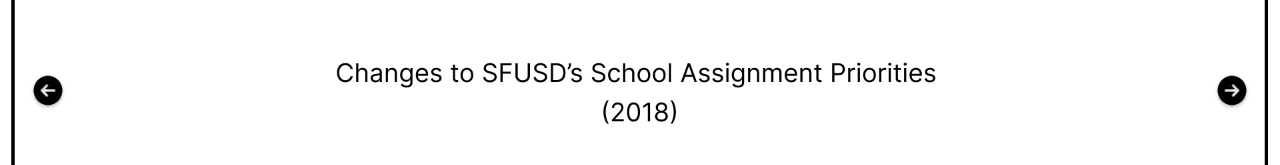
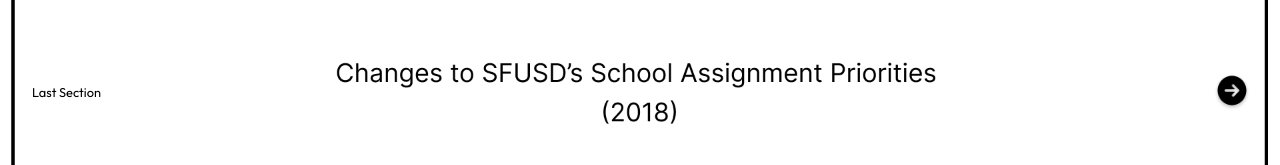
Before and after one commit to emilyhanyf/SFUSD-website, a React (Vite) app: page /SFUSD-website/part3 in a window 1280 px wide. Shown: the part 319-484 px from the top of the page. Built offline with nearby package versions, Linux system fonts and the light colour scheme.

Commit message:
Fixed next/last section bug

```diff
--- a/src/components/Part1/Part1.jsx
+++ b/src/components/Part1/Part1.jsx
@@ -37,9 +37,9 @@
     window.location.href = "/SFUSD-website/";
   };
 
-  const handleNextSection = () => {
-    window.location.href = "/SFUSD-website/part2";
-  };
+  // const handleNextSection = () => {
+  //   window.location.href = "/SFUSD-website/part2";
+  // };
 
   return (
     <div>
@@ -118,11 +118,6 @@
           <button
             className={`${styles.btn} ${styles.rightButton}`}
           >
-            {/* <img
-              src={getImageUrl("part1/rightArrow.png")}
-              alt="Next"
-              className={styles.icon}
-            /> */}
             <div className={`${styles.textBtn}`}>
              <Link to="/part2">
               Next Section
--- a/src/components/Part1/Part1.module.css
+++ b/src/components/Part1/Part1.module.css
@@ -65,11 +65,12 @@
   padding-left: 0.5vw;
 }
 
-.textBtn:hover {
-  color: #471803;
+.textBtn:hover a {
+  color: #886756;
 }
 
 .textBtn a {
+  color: #694220;
   text-decoration: none;
 }
 
--- a/src/components/Part2/Part2.jsx
+++ b/src/components/Part2/Part2.jsx
@@ -52,13 +52,13 @@
     setScreenData(screens[2]);
   };
 
-  const handleLastSection = () => {
-    window.location.href = "/SFUSD-website/part1";
-  };
+  // const handleLastSection = () => {
+  //   window.location.href = "/SFUSD-website/part1";
+  // };
 
-  const handleNextSection = () => {
-    window.location.href = "/SFUSD-website/part3";
-  };
+  // const handleNextSection = () => {
+  //   window.location.href = "/SFUSD-website/part3";
+  // };
 
   return (
     <div>
@@ -131,44 +131,30 @@
                 />
               </button>
             )}
-            {screenData.id === screens.length - 1 && (
-          <button
-            className={`${styles.btn} ${styles.rightButton}`}
-            onClick={handleNextSection}
-          >
-            <img
-              src={getImageUrl("part2/rightArrow.png")}
-              alt="Next"
-              className={styles.icon}
-            />
-          </button>
-        )}
           </>
         )}
 
         {screenData.id === 0 && (
           <button
             className={`${styles.btn} ${styles.leftButton}`}
-            onClick={handleLastSection}
           >
-            <img
-              src={getImageUrl("part2/leftArrow.png")}
-              alt="Last"
-              className={styles.icon}
-            />
+            <div className={`${styles.textBtn}`}>
+             <Link to="/part1">
+              Last Section
+            </Link>
+            </div>
           </button>
         )}
 
         {screenData.id === screens.length - 1 && (
           <button
             className={`${styles.btn} ${styles.rightButton}`}
-            onClick={handleNextSection}
           >
-            <img
-              src={getImageUrl("part2/rightArrow.png")}
-              alt="Next"
-              className={styles.icon}
-            />
+            <div className={`${styles.textBtn}`}>
+             <Link to="/part3">
+              Next Section
+            </Link>
+            </div>
           </button>
         )}
 
--- a/src/components/Part2/Part2.module.css
+++ b/src/components/Part2/Part2.module.css
@@ -136,3 +136,23 @@
 .topBtn a {
   text-decoration: none;
 }
+
+.textBtn {
+  color: #3d3d3d;
+  font-size: 1vw;
+  border: none;
+  background-color: transparent;
+  cursor: pointer;
+  align-items: center;
+  padding-right: 0.5vw;
+  padding-left: 0.5vw;
+}
+
+.textBtn:hover a {
+  color: #767676;
+}
+
+.textBtn a {
+  color: #3d3d3d;
+  text-decoration: none;
+}
--- a/src/components/Part3/Part3.jsx
+++ b/src/components/Part3/Part3.jsx
@@ -2,7 +2,7 @@
 import { getImageUrl } from "../../utils";
 import styles from "./Part3.module.css";
 import Accordion from "./accordion";
-import Accordion2 from './accordion2';
+import Accordion2 from "./accordion2";
 import { Link } from "react-router-dom";
 
 const screens = [
@@ -70,13 +70,13 @@
     setScreenData(screens[5]);
   };
 
-  const handleLastSection = () => {
-    window.location.href = "/SFUSD-website/part2";
-  };
+  // const handleLastSection = () => {
+  //   window.location.href = "/SFUSD-website/part2";
+  // };
 
-  const handleNextSection = () => {
-    window.location.href = "/SFUSD-website/part4";
-  };
+  // const handleNextSection = () => {
+  //   window.location.href = "/SFUSD-website/part4";
+  // };
 
   return (
     <div>
@@ -156,28 +156,18 @@
             )}
 
             {screenData.id === 0 && (
-          <button
-            className={`${styles.btn} ${styles.leftButton}`}
-            onClick={handleLastSection}
-          >
-            <img
-              src={getImageUrl("part3/leftArrow.png")}
-              alt="Last"
-              className={styles.icon}
-            />
+              <button className={`${styles.btn} ${styles.leftButton}`}>
+                <div className={`${styles.textBtn}`}>
+                  <Link to="/part2">Last Section</Link>
+                </div>
               </button>
             )}
 
             {screenData.id === screens.length - 1 && (
-          <button
-            className={`${styles.btn} ${styles.rightButton}`}
-            onClick={handleNextSection}
-          >
-            <img
-              src={getImageUrl("part3/rightArrow.png")}
-              alt="Next"
-              className={styles.icon}
-            />
+              <button className={`${styles.btn} ${styles.rightButton}`}>
+                <div className={`${styles.textBtn}`}>
+                  <Link to="/part4">Next Section</Link>
+                </div>
               </button>
             )}
 
--- a/src/components/Part3/Part3.module.css
+++ b/src/components/Part3/Part3.module.css
@@ -242,3 +242,23 @@
   margin: 0;
   padding: 0;
 }
+
+.textBtn {
+  color: black;
+  font-size: 1vw;
+  border: none;
+  background-color: transparent;
+  cursor: pointer;
+  align-items: center;
+  padding-right: 0.5vw;
+  padding-left: 0.5vw;
+}
+
+.textBtn:hover a {
+  color: rgb(117, 117, 117);
+}
+
+.textBtn a {
+  color: black;
+  text-decoration: none;
+}
--- a/src/components/part4/Part4.jsx
+++ b/src/components/part4/Part4.jsx
@@ -72,13 +72,13 @@
     setScreenData(screens[1]);
   };
 
-  const handleLastSection = () => {
-    window.location.href = "/SFUSD-website/part3";
-  };
+  // const handleLastSection = () => {
+  //   window.location.href = "/SFUSD-website/part3";
+  // };
 
   return (
     <div>
-            <div className={styles.buttonContainer}>
+      <div className={styles.buttonContainer}>
         <button className={styles.topBtn}>
           <Link to="/part1">
             <p>Resegregation</p>
@@ -151,15 +151,10 @@
         )}
 
         {screenData.id === 0 && (
-          <button
-            className={`${styles.btn} ${styles.leftButton}`}
-            onClick={handleLastSection}
-          >
-            <img
-              src={getImageUrl("part4/leftArrow.png")}
-              alt="Last"
-              className={styles.icon}
-            />
+          <button className={`${styles.btn} ${styles.leftButton}`}>
+            <div className={`${styles.textBtn}`}>
+              <Link to="/part3">Last Section</Link>
+            </div>
           </button>
         )}
 
--- a/src/components/part4/Part4.module.css
+++ b/src/components/part4/Part4.module.css
@@ -196,3 +196,23 @@
 .topBtn a {
   text-decoration: none;
 }
+
+.textBtn {
+  color: white;
+  font-size: 1vw;
+  border: none;
+  background-color: transparent;
+  cursor: pointer;
+  align-items: center;
+  padding-right: 0.5vw;
+  padding-left: 0.5vw;
+}
+
+.textBtn:hover a {
+  color: rgb(191, 229, 255);
+}
+
+.textBtn a {
+  color: white;
+  text-decoration: none;
+}
```
Also changed, not shown: assets/part2/screen7.png. Lines whose indentation alone changed are shown as unchanged.
